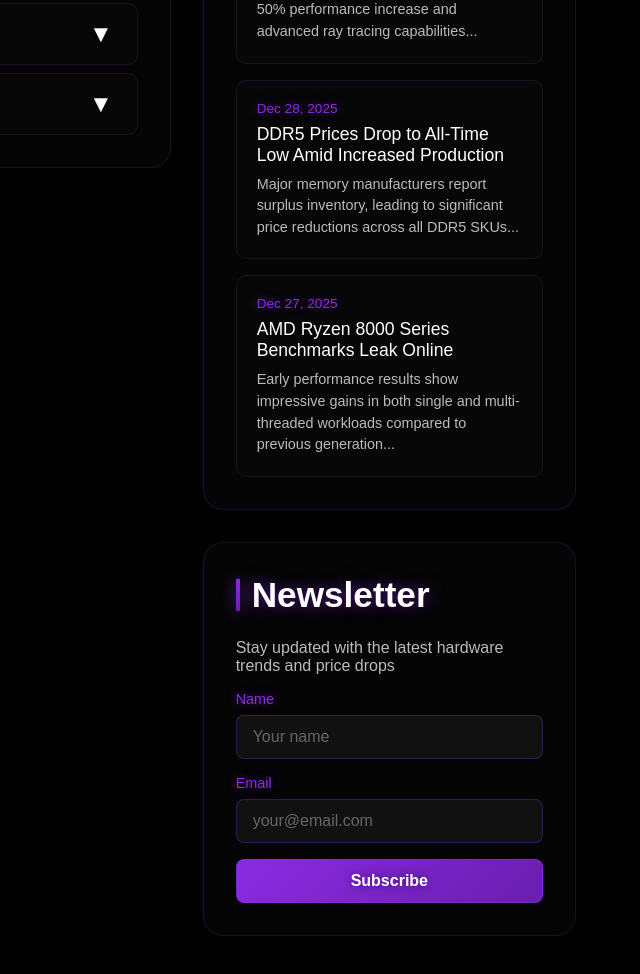
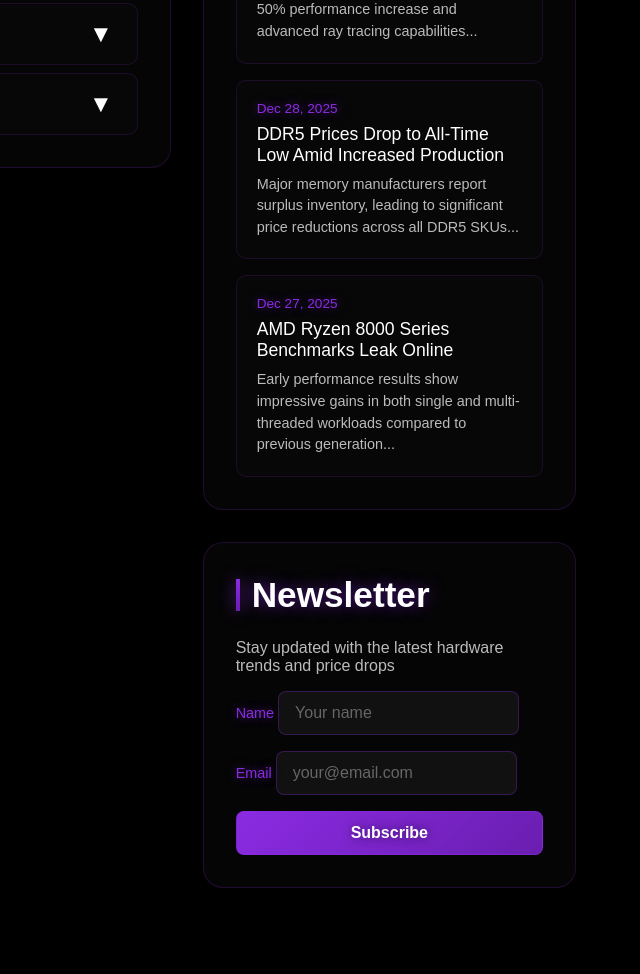
Before and after one commit to NECKER55/MySite, a plain HTML site: page hardware.html in a window 1280 px wide. Shown: the part 1058-2032 px from the top of the page, without its empty margins (640-1280 px from the left). Drawn offline with nearby package versions, Linux system fonts and the light colour scheme.

Commit message:
preview of page hw analysis with form correction added

```diff
--- a/hardware.html
+++ b/hardware.html
@@ -583,20 +583,19 @@
                         </div>
                     </div>
 
-                    <form class="newsletter-form" name="newsletter" method="POST" data-netlify="true" data-netlify-honeypot="bot-field" id="newsletterForm">
+                    <form class="newsletter-form" name="newsletter" method="POST" netlify netlify-honeypot="bot-field" id="newsletterForm">
+                        <input type="hidden" name="form-name" value="newsletter" />
+
                         <!-- Honeypot field to prevent spam -->
                         <div style="display: none;">
                             <label>Don't fill this out if you're human: <input name="bot-field" /></label>
                         </div>
-                        <input type="hidden" name="form-name" value="newsletter" />
 
                         <div class="form-group">
-                            <label class="form-label">Name</label>
-                            <input type="text" class="form-input" name="name" placeholder="Your name" required>
+                            <label class="form-label">Name <input type="text" class="form-input" name="name" placeholder="Your name" required /></label>
                         </div>
                         <div class="form-group">
-                            <label class="form-label">Email</label>
-                            <input type="email" class="form-input" name="email" placeholder="your@email.com" required>
+                            <label class="form-label">Email <input type="email" class="form-input" name="email" placeholder="your@email.com" required /></label>
                         </div>
                         <button type="submit" class="submit-button">Subscribe</button>
                     </form>
```
